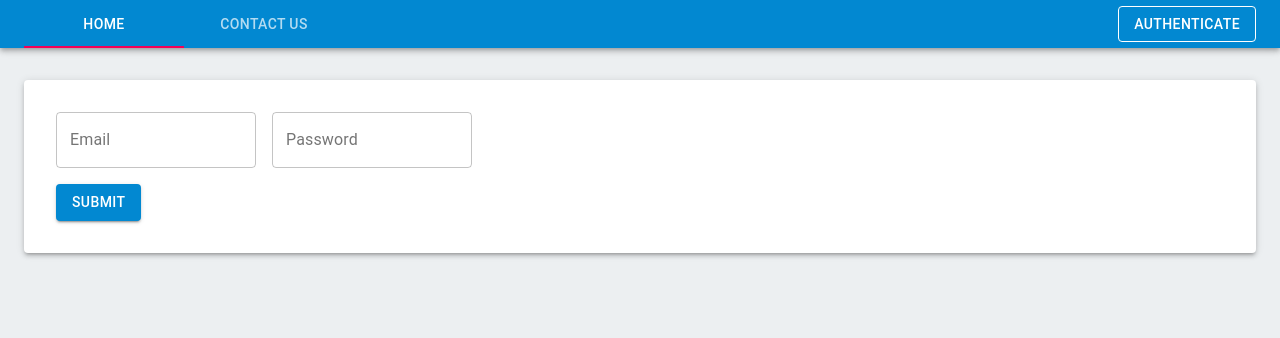
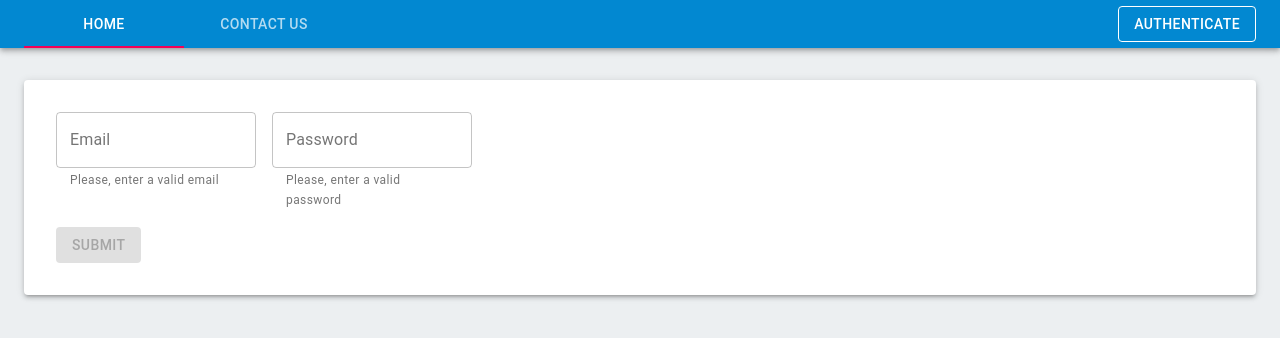
Before and after one commit to IgorGoncharenkoDev/AmtossTestApp, a React (Create React App) app in the folder client/: page / in a window 1280 px wide. Both pictures are taken after a click on the button "AUTHENTICATE". Shown: the top 338 px of the page. Built offline with nearby package versions, Linux system fonts and the light colour scheme.

Commit message:
Validation is ready

```diff
--- a/client/src/components/CustomInput.tsx
+++ b/client/src/components/CustomInput.tsx
@@ -1,5 +1,6 @@
-import React, { useEffect, useState, FunctionComponent, ChangeEvent } from 'react'
+import React, { useEffect, useReducer, FunctionComponent, ChangeEvent } from 'react'
 import { TextField, MenuItem } from '@material-ui/core'
+import { validate } from '../utils/validators'
 
 interface IProps {
 	type?: string
@@ -8,29 +9,74 @@ interface IProps {
 	select?: boolean
 	options?: Array<any>
 	initialValue?: string
-	handleInput: (id: string, value: string) => void
+	handleInput: (id: string, value: string, isValid: boolean) => void
+	validators?: Array<any>
+	isInitiallyValid?: boolean
+	errorText?: string
 }
 
 const CustomInput: FunctionComponent<IProps> = (props) => {
-	const { type, id, label, select, options, initialValue, handleInput } = props
+	const { type, id, label, select, options, initialValue, handleInput,
+		isInitiallyValid, validators, errorText } = props
 
-	const [ value, setValue ] = useState<string>('')
+	const actionTypes = {
+		CHANGE: 'CHANGE',
+		BLUR: 'BLUR',
+		FOCUS: 'FOCUS'
+	}
+
+	const inputReducer = (state: any, action: any) => {
+		switch (action.type) {
+			case actionTypes.CHANGE:
+				return {
+					...state,
+					value: action.payload.value,
+					isValid: validate(action.payload.value, action.payload.validators)
+				}
+			case actionTypes.BLUR:
+				return {
+					...state,
+					isBlurred: true,
+					isFocused: false
+				}
+			case actionTypes.FOCUS:
+				return {
+					...state,
+					isFocused: true
+				}
+			default:
+				return state
+		}
+	}
+
+	const initialState = {
+		value: initialValue || '',
+		isValid: isInitiallyValid || false,
+		isBlurred: false,
+		isFocused: false
+	}
+
+	const [ inputState, dispatch ] = useReducer(inputReducer, initialState)
+	const { value, isValid, isBlurred, isFocused } = inputState
 
 	useEffect(() => {
-		if (initialValue) {
-			setValue(initialValue)
-		}
-
-	}, [ initialValue ])
-
-	useEffect(() => {
-		handleInput(id, value)
-	}, [ id, value, handleInput ])
+		handleInput(id, value, isValid)
+	}, [ id, value, isValid, handleInput ])
 
 	const handleChange = (event: ChangeEvent<HTMLInputElement>): void => {
 		event.preventDefault()
-		setValue(event.target.value)
+		dispatch({
+			type: actionTypes.CHANGE,
+			payload: {
+				value: event.target.value,
+				validators
+			}
+		})
 	}
+
+	const handleBlur = () => dispatch({ type: actionTypes.BLUR })
+
+	const handleFocus = () => dispatch({ type: actionTypes.FOCUS })
 
 	return (
 		(select && options) ? (
@@ -41,6 +87,10 @@ const CustomInput: FunctionComponent<IProps> = (props) => {
 				variant="outlined"
 				value={ value }
 				onChange={ handleChange }
+				onBlur={ handleBlur }
+				onFocus={ handleFocus }
+				error={ !isValid && isBlurred && !isFocused }
+				helperText={ errorText }
 			>
 				{
 					options.map((option: string) =>
@@ -58,6 +108,10 @@ const CustomInput: FunctionComponent<IProps> = (props) => {
 				variant="outlined"
 				value={ value }
 				onChange={ handleChange }
+				onBlur={ handleBlur }
+				onFocus={ handleFocus }
+				error={ !isValid && isBlurred && !isFocused }
+				helperText={ errorText }
 			/>
 		)
 	)
--- a/client/src/hooks/useForm.ts
+++ b/client/src/hooks/useForm.ts
@@ -10,33 +10,58 @@ const actionTypes: TActionTypes = {
 }
 
 type TValues = {
-	id?: string
-	inputFields: {
-		[ key: string ]: {
-			value: string
-		}
+	[ key: string ]: {
+		value: string,
+		isValid: boolean
 	}
 }
 
-const useForm = (initialValues: TValues): [(id: string, value: string) => void, TValues, (formData: TValues) => void] => {
-	const initialState = initialValues
+type TUseForm = (initialValues: TValues, initialFormValidity: boolean) => [
+	(id: string, value: string, initialFormValidity: boolean) => void,
+	any,
+	(initialInputs: TValues, initialFormValidity: boolean) => void
+]
+
+const useForm: TUseForm = (initialValues, initialFormValidity) => {
+	const initialState = {
+		inputs: initialValues,
+		formIsValid: initialFormValidity
+	}
 
 	const reducer = (state: any, action: any) => {
 		switch (action.type) {
 			case actionTypes.INPUT_CHANGE:
+				// eslint-disable-next-line no-case-declarations
+				let formIsValid = true
+
+				for (const inputId in state.inputs) {
+					if (!state.inputs[inputId]) {
+						continue
+					}
+					if (inputId === action.payload.id) {
+						formIsValid = formIsValid && action.payload.isValid
+					}
+					else {
+						formIsValid = formIsValid && state.inputs[inputId].isValid
+					}
+				}
+
 				return {
 					...state,
-					inputFields: {
-						...state.inputFields,
+					inputs: {
+						...state.inputs,
 						[ action.payload.id ]: {
 							value: action.payload.value,
+							isValid: action.payload.isValid
 						},
-					}
+					},
+					formIsValid: formIsValid
 				}
 
 			case actionTypes.SET_DATA:
 				return {
-					inputFields: action.payload.inputFields
+					inputs: action.payload.inputs,
+					formIsValid: action.payload.formIsValid
 				}
 
 			default:
@@ -46,17 +71,20 @@ const useForm = (initialValues: TValues): [(id: string, value: string) => void,
 
 	const [ state, dispatch ] = useReducer(reducer, initialState)
 
-	const handleInput = useCallback((id: string, value: string): void => {
+	const handleInput = useCallback((id: string, value: string, isValid: boolean): void => {
 		dispatch({
 			type: actionTypes.INPUT_CHANGE,
-			payload: { id, value }
+			payload: { id, value, isValid }
 		})
 	}, [])
 
-	const setFormData = useCallback((formData: TValues): void => {
+	const setFormData = useCallback((initialInputs: TValues, initialFormValidity: boolean): void => {
 		dispatch({
 			type: actionTypes.SET_DATA,
-			payload: formData
+			payload: {
+				inputs: initialInputs,
+				formIsValid: initialFormValidity
+			}
 		})
 	}, [])
 
--- a/client/src/pages/Authentication.tsx
+++ b/client/src/pages/Authentication.tsx
@@ -1,6 +1,7 @@
 import React, { useContext, FunctionComponent, SyntheticEvent } from 'react'
 import { useHistory } from 'react-router-dom'
 import { Paper, Box, Button } from '@material-ui/core'
+import { VALIDATOR_REQUIRE, VALIDATOR_EMAIL, VALIDATOR_MINLENGTH } from '../utils/validators'
 
 import AuthContext from '../contexts/authContext'
 
@@ -18,16 +19,14 @@ const Authentication: FunctionComponent = () => {
 	const auth: TAuthContext = useContext(AuthContext)
 
 	const [ handleInput, formState ] = useForm({
-		inputFields: {
-			email: { value: '' },
-			password: { value: '' },
-		}
-	})
+		email: { value: '', isValid: false },
+		password: { value: '', isValid: false },
+	}, false)
 
 	const handleFormSubmit = (event: SyntheticEvent): void => {
 		event.preventDefault()
 
-		const { email, password } = formState.inputFields
+		const { email, password } = formState.inputs
 
 		console.log(`User logged in with email: '${ email }' and password: '${ password }'`)
 
@@ -47,11 +46,15 @@ const Authentication: FunctionComponent = () => {
 							id="email"
 							label="Email"
 							handleInput={ handleInput }
+							validators={ [ VALIDATOR_REQUIRE(), VALIDATOR_EMAIL() ] }
+							errorText="Please, enter a valid email"
 						/>
 						<CustomInput
 							id="password"
 							label="Password"
 							handleInput={ handleInput }
+							validators={ [ VALIDATOR_REQUIRE(), VALIDATOR_MINLENGTH(6) ] }
+							errorText="Please, enter a valid password"
 						/>
 					</Box>
 					<Box>
@@ -60,6 +63,7 @@ const Authentication: FunctionComponent = () => {
 							variant="contained"
 							color="primary"
 							className={ classes.button }
+							disabled={ !formState.formIsValid }
 						>
 							Submit
 						</Button>
--- a/client/src/pages/EditUser.tsx
+++ b/client/src/pages/EditUser.tsx
@@ -14,6 +14,7 @@ import { maritalStatuses } from '../constants'
 import { IUser } from '../types/types'
 
 import { useUserFormStyles, useProgressStyles } from '../styles/styles'
+import { VALIDATOR_REQUIRE } from '../utils/validators'
 
 type TParams = {
 	id: string
@@ -31,16 +32,17 @@ const EditUser: FunctionComponent = () => {
 	const currentUser: IUser | undefined = getCurrentUser(userId)
 
 	const [ handleInput, formState, setFormData ] = useForm({
-		id: '',
-		inputFields: {
-			name: { value: '' },
-			age: { value: '' },
-			location: { value: '' },
-			maritalStatus: { value: '' },
-			children: { value: '' },
-		},
-	})
-	const { name, age, location, maritalStatus, children } = formState.inputFields
+		name: { value: '', isValid: false },
+		age: { value: '', isValid: false },
+		location: { value: '', isValid: false },
+		maritalStatus: { value: '', isValid: false },
+		children: { value: '', isValid: false },
+	},
+	false
+	)
+
+
+	const { name, age, location, maritalStatus, children } = formState.inputs
 
 	useEffect(() => {
 		dispatch(retrieveUser(userId))
@@ -51,20 +53,15 @@ const EditUser: FunctionComponent = () => {
 			return
 		}
 
-		const { id, name, age, location, maritalStatus, children } = currentUser
+		const { name, age, location, maritalStatus, children } = currentUser
 
-		const formDataToUpdate = {
-			id,
-			inputFields: {
-				name: { value: name },
-				age: { value: age },
-				location: { value: location },
-				maritalStatus: { value: maritalStatus },
-				children: { value: children },
-			}
-		}
-
-		setFormData(formDataToUpdate)
+		setFormData({
+			name: { value: name, isValid: true },
+			age: { value: age, isValid: true },
+			location: { value: location, isValid: true },
+			maritalStatus: { value: maritalStatus, isValid: true },
+			children: { value: children, isValid: true },
+		}, true)
 
 		setIsLoading(false)
 	}, [ currentUser ])
@@ -121,6 +118,9 @@ const EditUser: FunctionComponent = () => {
 													label="Name"
 													initialValue={ name.value }
 													handleInput={ handleInput }
+													validators={ [ VALIDATOR_REQUIRE() ] }
+													isInitiallyValid={ name.isValid }
+													errorText="Please, enter a valid name"
 												/>
 												<CustomInput
 													id="age"
@@ -128,12 +128,18 @@ const EditUser: FunctionComponent = () => {
 													label="Age"
 													initialValue={ age.value }
 													handleInput={ handleInput }
+													validators={ [ VALIDATOR_REQUIRE() ] }
+													isInitiallyValid={ age.isValid }
+													errorText="Please, enter a valid age"
 												/>
 												<CustomInput
 													id="location"
 													label="Location"
 													initialValue={ location.value }
 													handleInput={ handleInput }
+													validators={ [ VALIDATOR_REQUIRE() ] }
+													isInitiallyValid={ location.isValid }
+													errorText="Please, enter a valid location"
 												/>
 											</Box>
 											<Box>
@@ -144,6 +150,9 @@ const EditUser: FunctionComponent = () => {
 													options={ maritalStatuses }
 													initialValue={ maritalStatus.value }
 													handleInput={ handleInput }
+													validators={ [ VALIDATOR_REQUIRE() ] }
+													isInitiallyValid={ maritalStatus.isValid }
+													errorText="Please, select your marital status"
 												/>
 												<CustomInput
 													id="children"
@@ -151,11 +160,19 @@ const EditUser: FunctionComponent = () => {
 													label="Children"
 													initialValue={ children.value }
 													handleInput={ handleInput }
+													validators={ [ VALIDATOR_REQUIRE() ] }
+													isInitiallyValid={ children.isValid }
+													errorText="Please, enter a valid number"
 												/>
 											</Box>
 											<Box>
-												<Button variant="contained" color="primary" className={ updateUserClasses.button }
-													type="submit">
+												<Button
+													variant="contained"
+													color="primary"
+													className={ updateUserClasses.button }
+													type="submit"
+													disabled={ !formState.formIsValid }
+												>
 													Submit
 												</Button>
 												<Button
--- a/client/src/pages/NewUser.tsx
+++ b/client/src/pages/NewUser.tsx
@@ -7,6 +7,7 @@ import { maritalStatuses } from '../constants'
 import CustomInput from '../components/CustomInput'
 import useForm from '../hooks/useForm'
 import useUsers from '../hooks/useUsers'
+import { VALIDATOR_REQUIRE, VALIDATOR_MINLENGTH} from '../utils/validators'
 import { useBaseStyles, useUserFormStyles } from '../styles/styles'
 
 const NewUser: FunctionComponent<Record<string, never>> = () => {
@@ -15,20 +16,17 @@ const NewUser: FunctionComponent<Record<string, never>> = () => {
 	const { createUser } = useUsers()
 
 	const [ handleInput, formState ] = useForm({
-		id: '',
-		inputFields: {
-			name: { value: '' },
-			age: { value: '' },
-			location: { value: '' },
-			maritalStatus: { value: '' },
-			children: { value: '' },
-		},
-	})
+		name: { value: '', isValid: false },
+		age: { value: '', isValid: false },
+		location: { value: '', isValid: false },
+		maritalStatus: { value: '', isValid: false },
+		children: { value: '', isValid: false },
+	}, false)
 
 	const handleFormSubmit = (event: SyntheticEvent): void => {
 		event.preventDefault()
 
-		const { name, age, location, maritalStatus, children } = formState.inputFields
+		const { name, age, location, maritalStatus, children } = formState.inputs
 
 		const user = {
 			name: name.value,
@@ -60,17 +58,23 @@ const NewUser: FunctionComponent<Record<string, never>> = () => {
 							id="name"
 							label="Name"
 							handleInput={ handleInput }
+							validators={ [ VALIDATOR_REQUIRE(), VALIDATOR_MINLENGTH(2) ] }
+							errorText="Please, enter a valid name"
 						/>
 						<CustomInput
 							id="age"
 							type="number"
 							label="Age"
 							handleInput={ handleInput }
+							validators={ [ VALIDATOR_REQUIRE() ] }
+							errorText="Please, enter a valid age"
 						/>
 						<CustomInput
 							id="location"
 							label="Location"
 							handleInput={ handleInput }
+							validators={ [ VALIDATOR_REQUIRE(), VALIDATOR_MINLENGTH(2) ] }
+							errorText="Please, enter a valid location"
 						/>
 					</Box>
 					<Box>
@@ -80,12 +84,16 @@ const NewUser: FunctionComponent<Record<string, never>> = () => {
 							select
 							options={ maritalStatuses }
 							handleInput={ handleInput }
+							validators={ [ VALIDATOR_REQUIRE() ] }
+							errorText="Please, select your marital status"
 						/>
 						<CustomInput
 							id="children"
 							type="number"
 							label="Children"
 							handleInput={ handleInput }
+							validators={ [ VALIDATOR_REQUIRE() ] }
+							errorText="Please, enter a valid number"
 						/>
 					</Box>
 					<Box>
@@ -94,6 +102,7 @@ const NewUser: FunctionComponent<Record<string, never>> = () => {
 							variant="contained"
 							color="primary"
 							className={ classes.button }
+							disabled={ !formState.formIsValid }
 						>
 							Submit
 						</Button>
```
